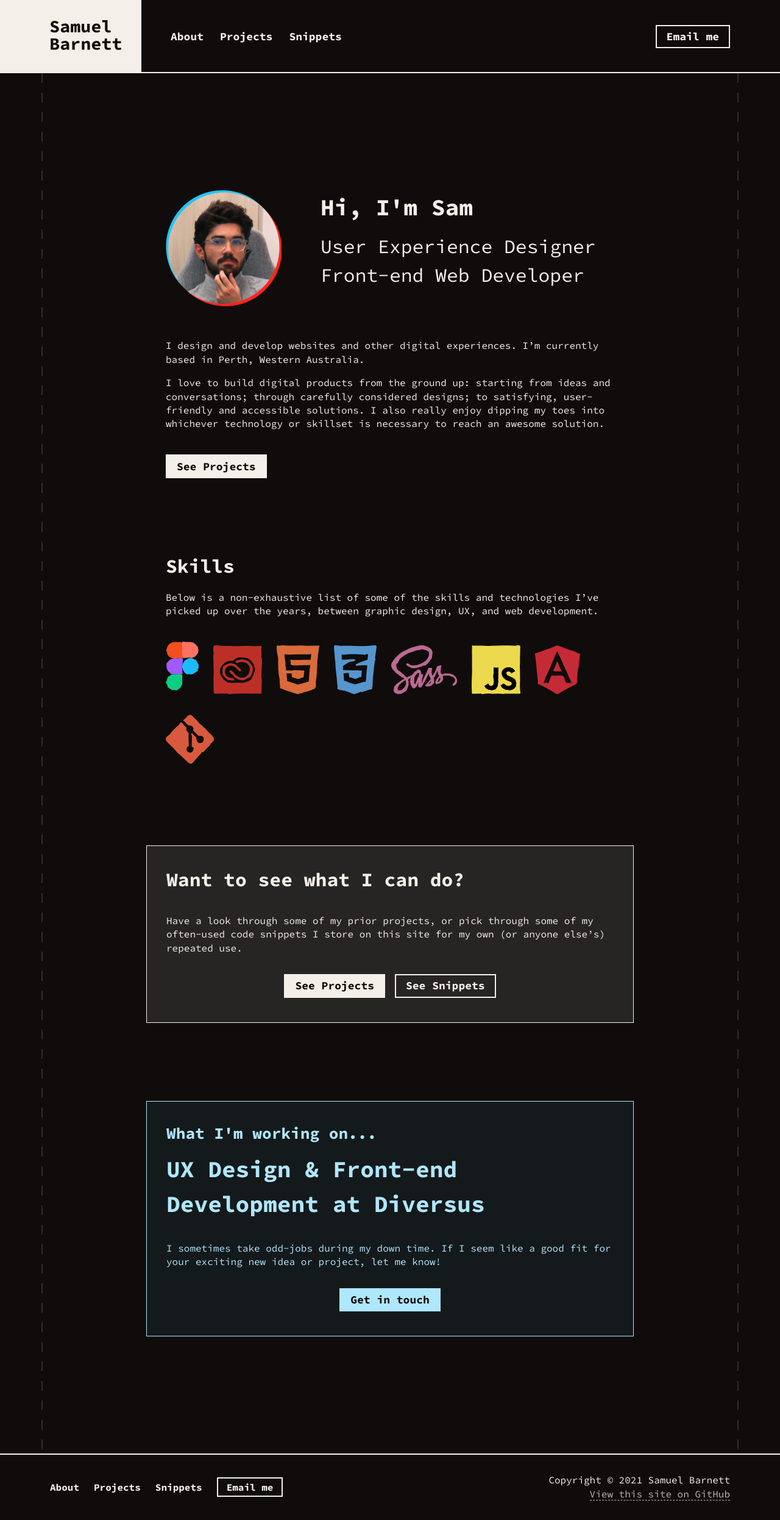
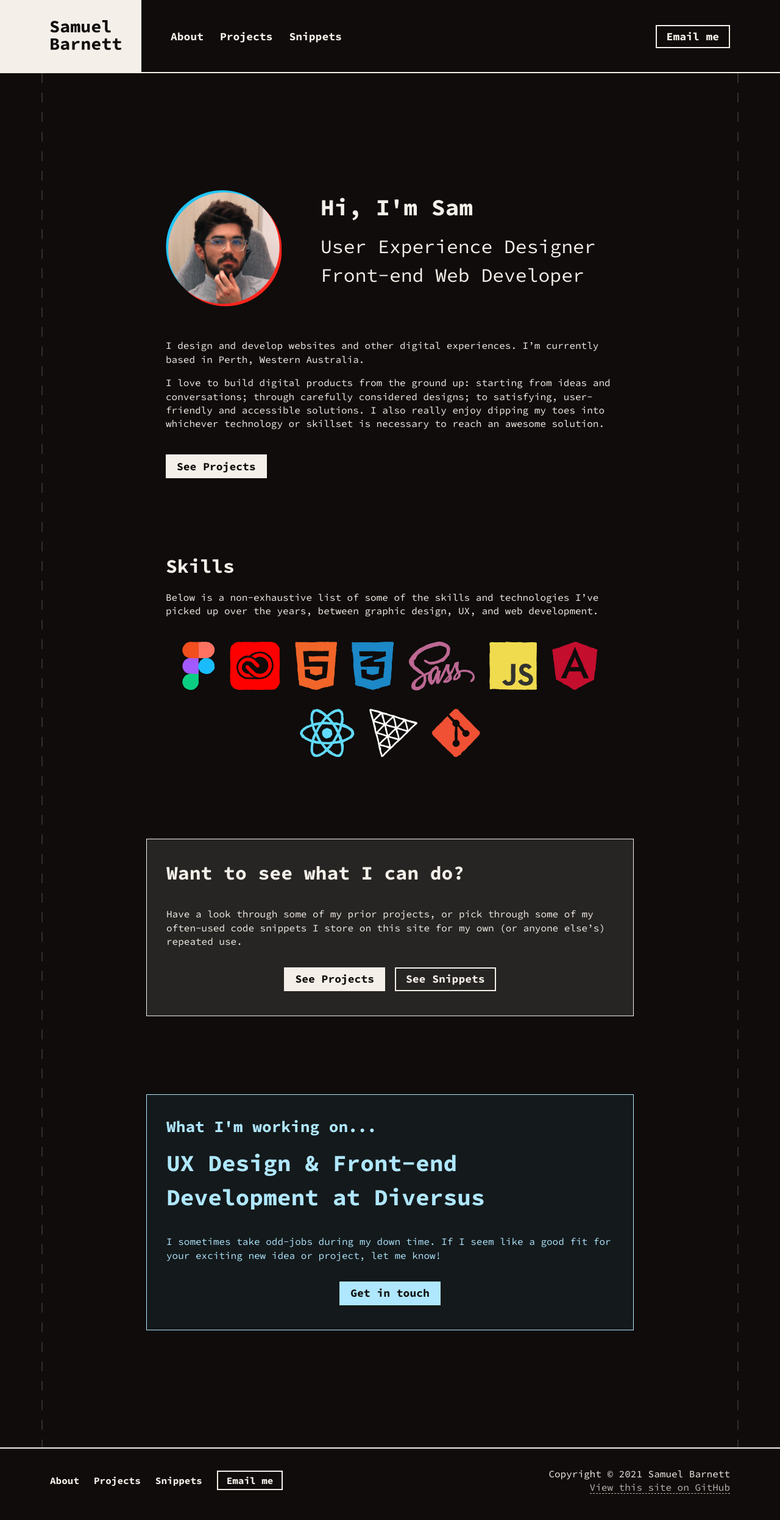
Before and after one commit to damnsamn/samuelbar.net_2020, a Jekyll site: the page built from index.html, in a window 1280 px wide. Shown: the whole page at 61% size. Built offline with Jekyll 4.4.1, drawn with Linux system fonts in a browser that asks for light colours; nearby versions of some CDN libraries.

Commit message:
Updated skills/icons, added tooltips

```diff
--- a/_includes/common/skills.html
+++ b/_includes/common/skills.html
@@ -6,9 +6,9 @@
     <ul class="skills__list">
         {% for skill in site.data.skills %}
         <li class="skills__item">
-            <span class="sr-only">{{skill.name}}</span>
-            <a href="{{skill.href}}">
-                <img src="{{skill.src}}" alt="Visit the {{skill.name}} website" title="{{skill.name}}">
+            <a href="{{skill.href}}" data-tooltip="{{skill.name}}">
+                <span class="sr-only">{{skill.name}}</span>
+                <img src="{{skill.src}}" alt="Visit the {{skill.name}} website">
             </a>
         </li>
         {% endfor %}
--- a/_sass/components/_skills.scss
+++ b/_sass/components/_skills.scss
@@ -6,15 +6,25 @@
         @include list-unstyled;
         display: flex;
         flex-wrap: wrap;
+        justify-content: center;
+        padding-top: $spacer--24;
         margin: -$grid-gutter-width/2;
-        padding-top: $spacer--24;
+        @include bp-desktop-up {
+            margin: -$grid-gutter-width;
+        }
     }
 
     &__item {
+        margin: 0;
         padding: $grid-gutter-width/2;
+        @include bp-desktop-up {
+            padding: $grid-gutter-width;
+        }
         a {
             @include unstyle-link;
             color: $color--white;
+            display: inline-block;
+            line-height: 0;
         }
         img {
             width: auto;
@@ -25,6 +35,9 @@
             @include bp-tablet-up {
                 height: 80px;
             }
+            @include bp-desktop-up {
+                height: 90px;
+            }
         }
     }
 }
--- /dev/null
+++ b/_sass/components/_tooltip.scss
@@ -0,0 +1,14 @@
+.tooltip {
+    display: none;
+    position: fixed;
+    pointer-events: none;
+    transform: translate($spacer--16, $spacer--16);
+
+    font-size: 12px;
+    padding: 0.5em;
+    color: $color--white;
+    background-color: $color--black;
+    border: 1px solid $color--white;
+    border-bottom-width: 2px;
+
+}
--- a/_sass/style.scss
+++ b/_sass/style.scss
@@ -27,3 +27,4 @@
 @import 'components/skills';
 @import 'components/snippet-list';
 @import 'components/tag';
+@import 'components/tooltip';
--- a/assets/js/main.js
+++ b/assets/js/main.js
@@ -50,9 +50,34 @@
 
         })
 
-
-
-
     });
 
 })();
+
+(function doTooltips() {
+
+    function openTooltip(e) {
+        var $this = $(e.target.closest("[data-tooltip]")),
+            text = $this.data("tooltip"),
+            html = "<div class='tooltip'>" + text + "</div>";
+
+        $(html).appendTo("body").fadeIn(300).css({
+            top: e.clientY,
+            left: e.clientX
+        })
+    }
+    function moveTooltip(e) {
+        $(".tooltip").css({
+            top: e.clientY,
+            left: e.clientX
+        })
+    }
+    function closeTooltips() {
+        $(".tooltip").remove();
+    }
+
+    $("[data-tooltip]").mouseenter((e) => openTooltip(e));
+    $("[data-tooltip]").mousemove((e) => moveTooltip(e));
+    $("[data-tooltip]").mouseleave(closeTooltips)
+
+})();
```
Also changed, not shown: _data/skills.yaml (+8 -2 lines), assets/images/icons/icon-adobe.svg, assets/images/icons/icon-angular.svg, assets/images/icons/icon-css.svg, assets/images/icons/icon-figma.svg, assets/images/icons/icon-git.svg, assets/images/icons/icon-html.svg, assets/images/icons/icon-js.svg, assets/images/icons/icon-react.svg (added), assets/images/icons/icon-sass.svg, assets/images/icons/icon-scss.svg (added), assets/images/icons/icon-three.svg (added).
